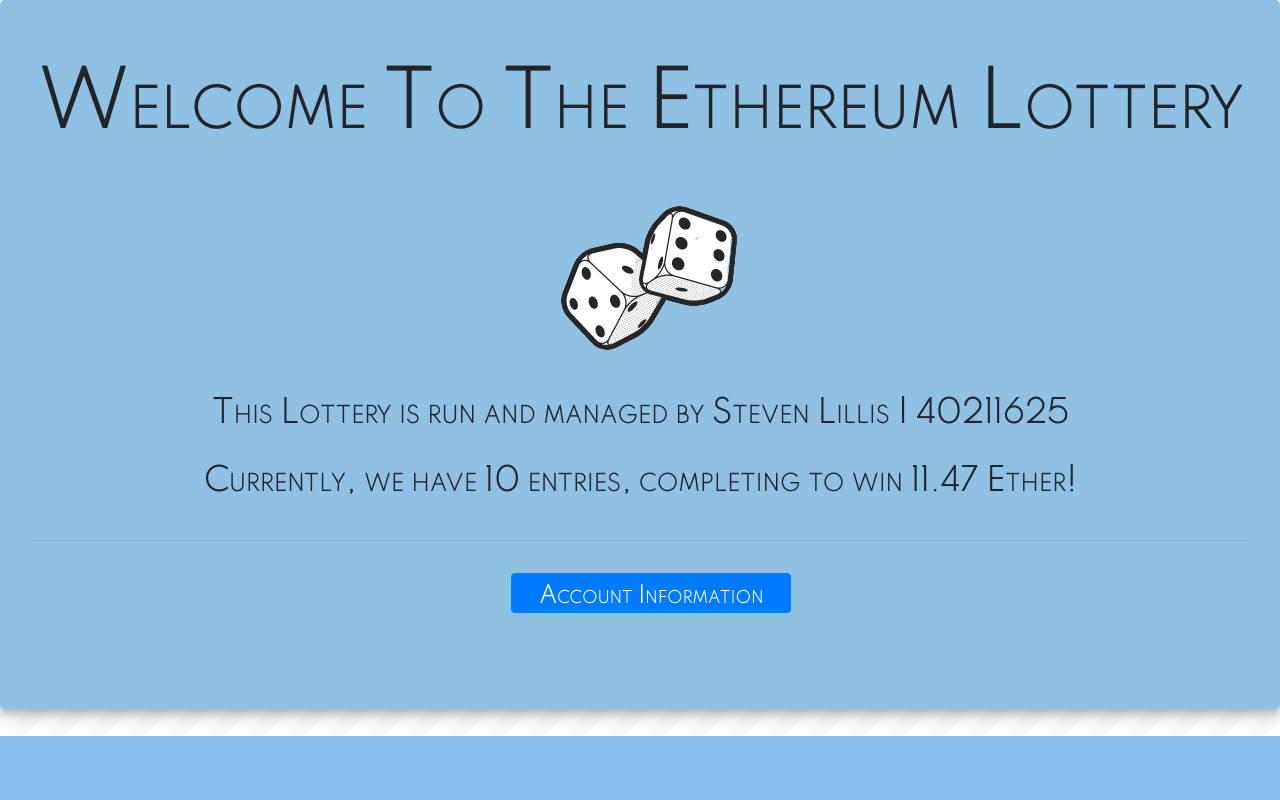
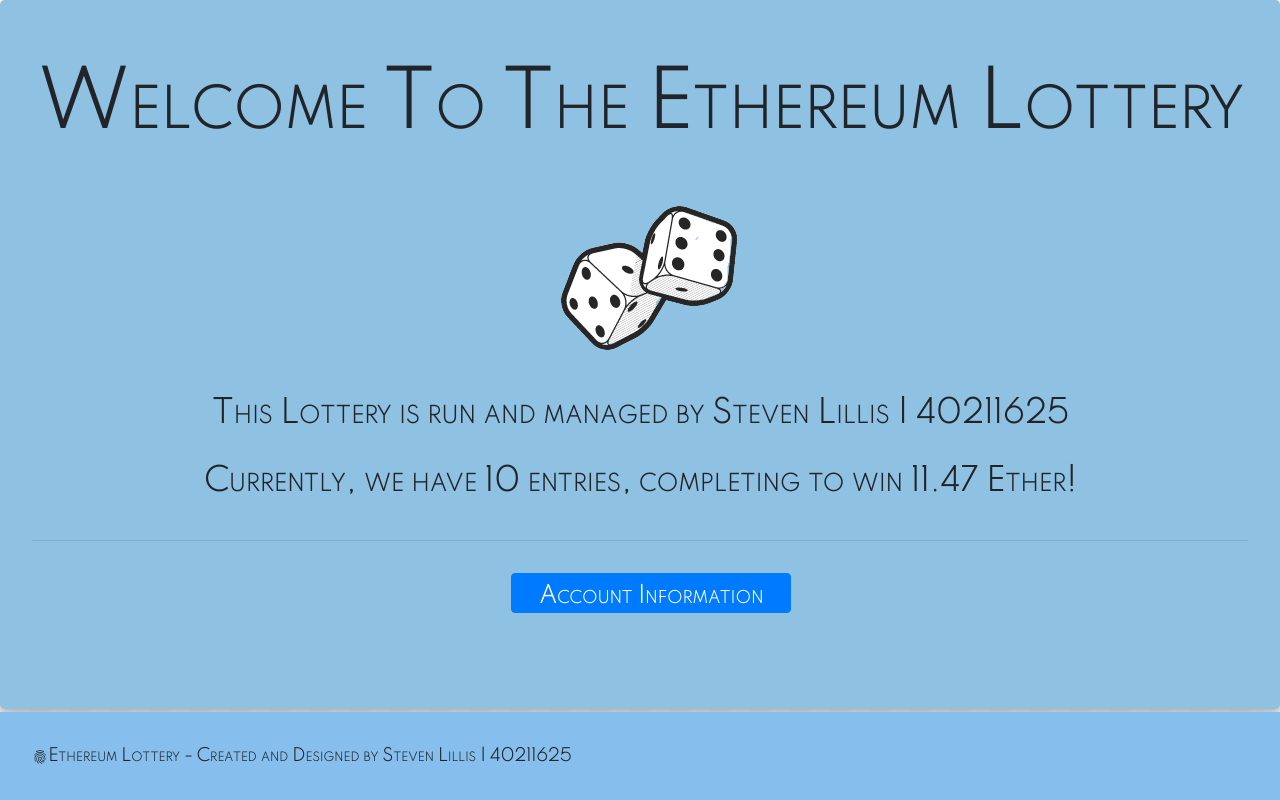
Before and after one commit to StevenLillis/Ethereum-Lottery, a React (Create React App) app in the folder client/: page / in a window 1280 px wide. Shown: the top 800 px of the page. Built offline with nearby package versions, Linux system fonts and the light colour scheme.

Commit message:
Cosmetic Updates to Footer

```diff
--- a/client/src/component/footer.css
+++ b/client/src/component/footer.css
@@ -7,4 +7,6 @@
     bottom: 0;
     left: 0;
     width: 100%;
+    text-align: justify;
+    font-weight: bolder;
   }
--- a/client/src/component/footer.js
+++ b/client/src/component/footer.js
@@ -1,10 +1,12 @@
 import React from 'react';
 import './footer.css'
+import {MdFingerprint} from 'react-icons/md'
 
 const Footer = () => {
     return (
         <div className="container-fulid">
             <div className="footer">
+                <MdFingerprint />Ethereum Lottery - Created and Designed by Steven Lillis | 40211625
             </div>
         </div>
     )
--- a/client/src/component/tabBar.js
+++ b/client/src/component/tabBar.js
@@ -50,9 +50,11 @@ const TabBar = () => {
           </Col>
         </Container>
         <br />
+        <br />
         </TabPane>
         <TabPane tabId="2">
         <Instruction />
+        <br />
         <br />
         </TabPane>
       </TabContent>
```
